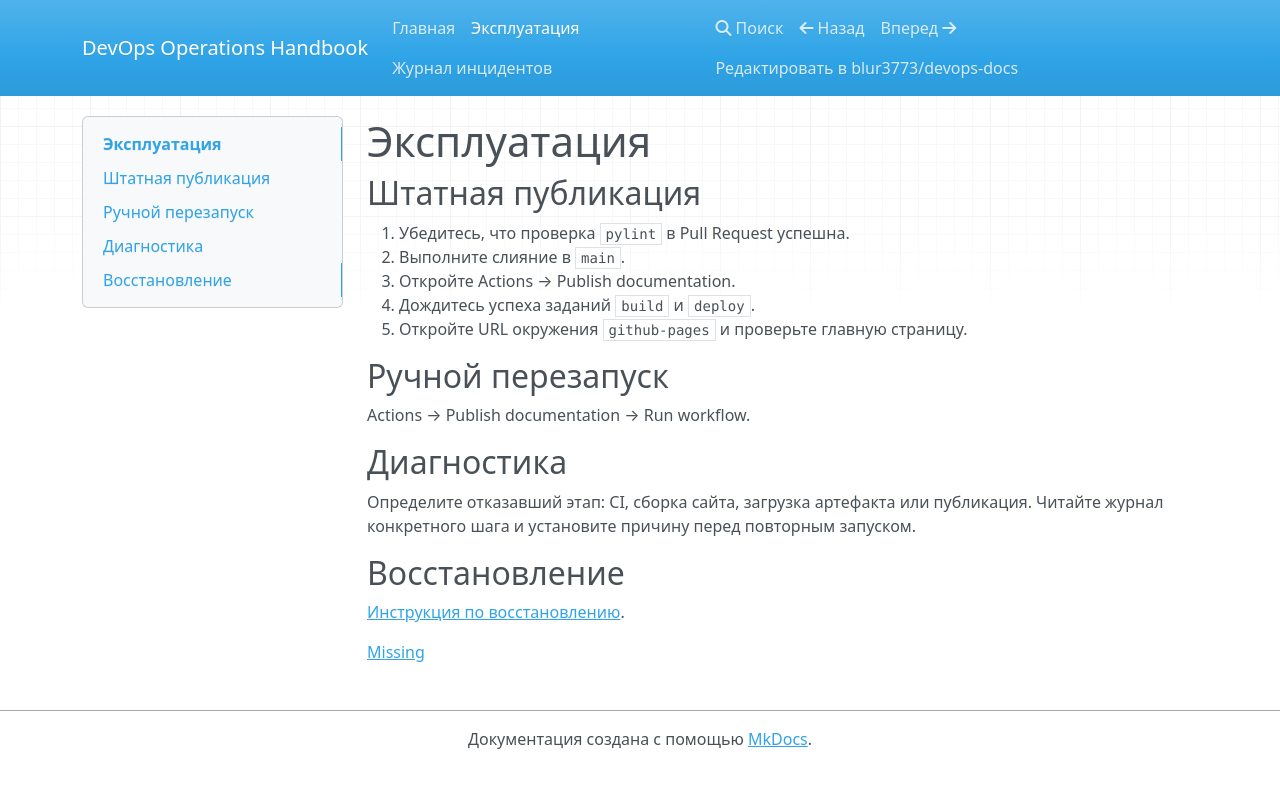
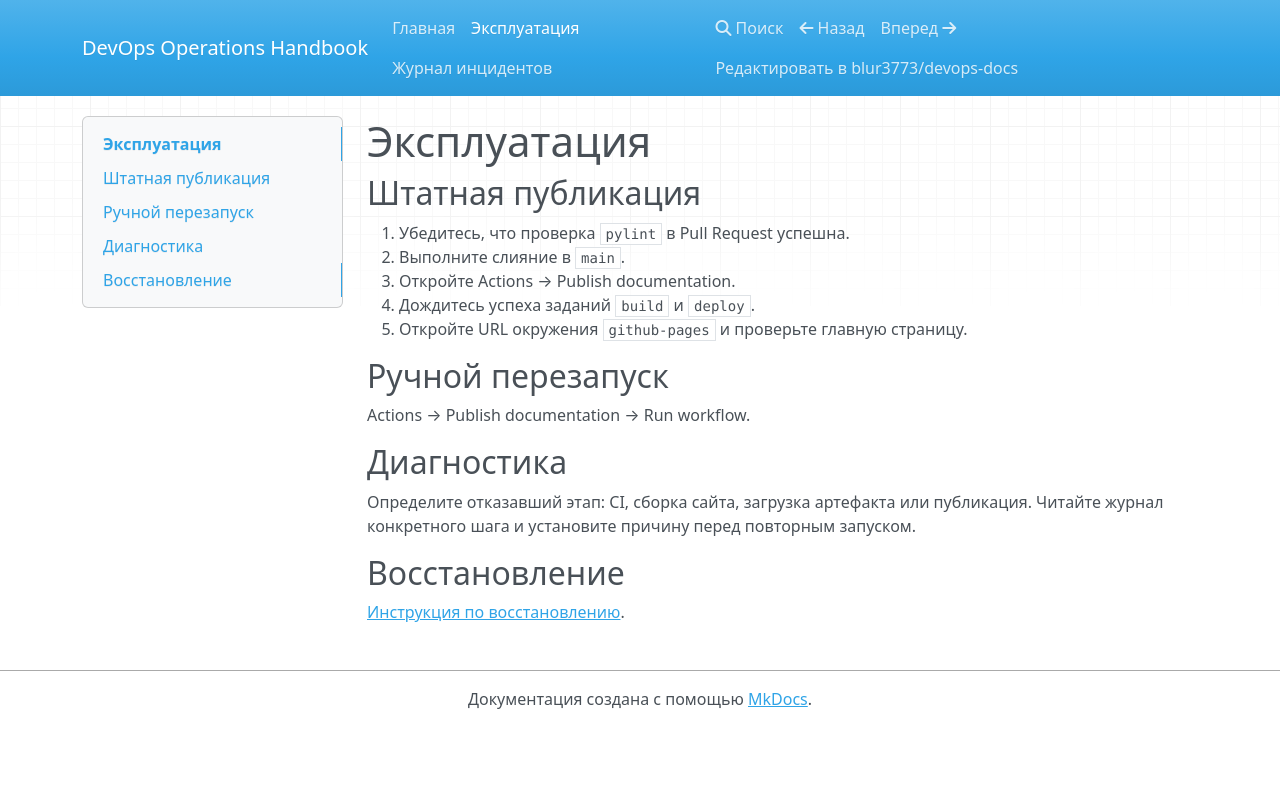
Before and after one commit to blur3773/devops-docs, an MkDocs documentation site: the page built from docs/runbook.md, in a window 1280 px wide. Shown: the top 788 px of the page. Built offline with MkDocs 1.6.1, drawn with Linux system fonts in a browser that asks for light colours; nearby versions of some CDN libraries.

Commit message:
fix: remove missing page link

```diff
--- a/docs/runbook.md
+++ b/docs/runbook.md
@@ -15,5 +15,3 @@ Actions → Publish documentation → Run workflow.
 
 ## Восстановление
 [Инструкция по восстановлению](incidents.md).
-
-[Missing](missing-page.md)
```
